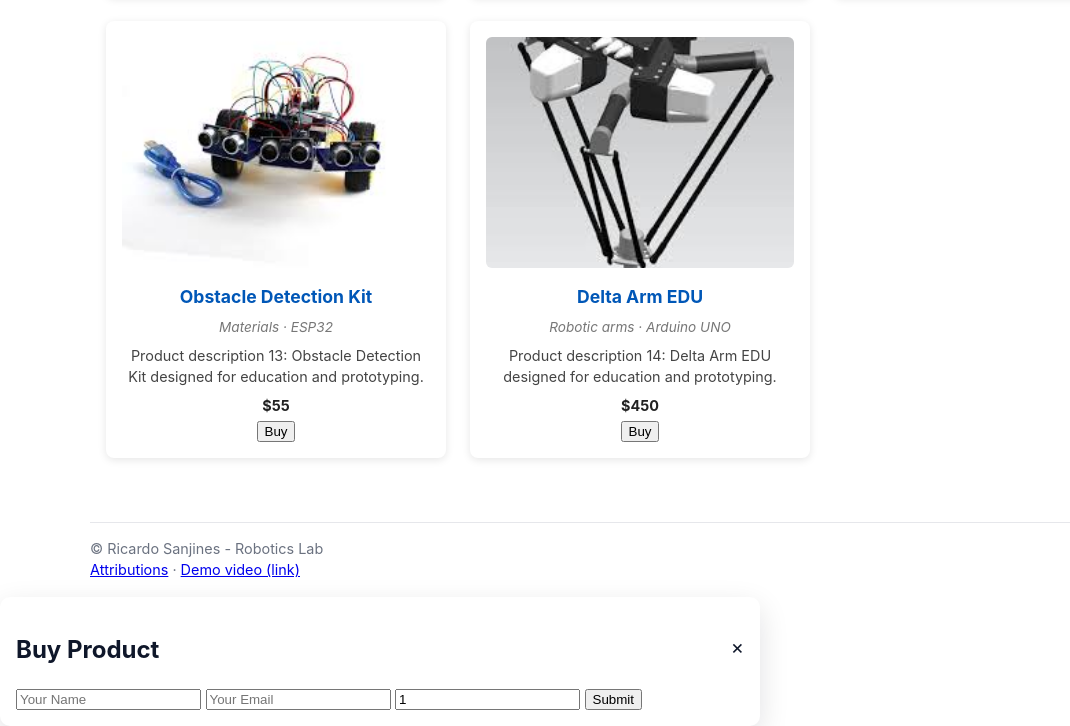
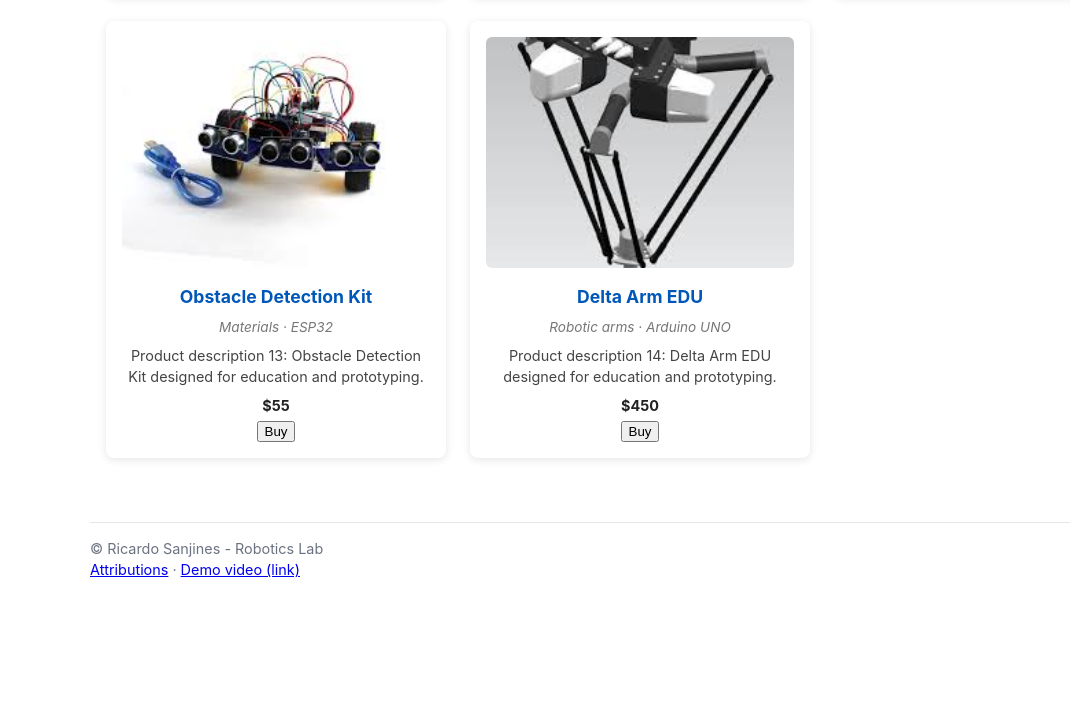
Before and after one commit to SanjCorp/Sanj3D-Store, a website: page frontend/catalogo.html in a window 1280 px wide. Shown: the part 2132-2858 px from the top of the page, without its empty margins (0-1070 px from the left). After the commit the page ends 2729 px from the top, so only its background shows below. Drawn offline with Linux system fonts and the light colour scheme.

```diff
--- a/frontend/catalog.css
+++ b/frontend/catalog.css
@@ -1,14 +1,14 @@
 #buy-modal {
-  position: fixed;
-  top: 0;
-  left: 0;
-  width: 100%;
-  height: 100%;
-  background-color: rgba(0,0,0,0.8);
-  display: flex;
-  justify-content: center;
-  align-items: center;
-  z-index: 1000;
+  position: fixed;      /* Fija el modal sobre toda la ventana */
+  top: 0;               /* Arranca desde arriba */
+  left: 0;              /* Arranca desde la izquierda */
+  width: 100%;           /* Ocupa todo el ancho de la ventana */
+  height: 100%;          /* Ocupa toda la altura de la ventana */
+  background-color: rgba(0,0,0,0.8); /* Fondo semi-transparente */
+  display: flex;         /* Usamos flex para centrar contenido */
+  justify-content: center; /* Centrado horizontal */
+  align-items: center;     /* Centrado vertical */
+  z-index: 1000;          /* Siempre arriba de todo */
 }
 
 #modal-content {
--- a/frontend/catalogo.html
+++ b/frontend/catalogo.html
@@ -218,8 +218,6 @@
   </section>
 </main>
 
-<!-- Accessible modal -->
-<!-- Fullscreen modal -->
 <div id="buy-modal" aria-hidden="true" style="display:none;">
   <div id="modal-content">
     <button id="modal-close" aria-label="Close modal">X</button>
@@ -236,6 +234,7 @@
     </form>
   </div>
 </div>
+
 
 
 
@@ -268,19 +267,5 @@
   applyFilter(); // Ejecutar al cargar
 });
 </script>
-<div id="buy-modal" class="modal">
-  <div class="modal-content">
-    <span id="modal-close" class="close">&times;</span>
-    <h2>Buy Product</h2>
-    <form id="buy-form">
-      <input type="text" id="buyer-name" name="nombre" placeholder="Your Name" required>
-      <input type="email" id="buyer-email" name="email" placeholder="Your Email" required>
-      <input type="number" id="quantity" name="cantidad" placeholder="Quantity" min="1" value="1" required>
-      <input type="hidden" id="product-name" name="producto">
-      <button type="submit">Submit</button>
-    </form>
-  </div>
-</div>
-
 </body>
 </html>
--- a/frontend/scripts/catalogo.js
+++ b/frontend/scripts/catalogo.js
@@ -8,11 +8,12 @@
 document.querySelectorAll(".buy-btn").forEach(btn => {
   btn.addEventListener("click", () => {
     const productName = btn.dataset.product;
-    productNameInput.value = productName; // llena el hidden input
+    document.getElementById("product-name").value = productName;
     document.getElementById("modal-title").textContent = `Buy ${productName}`;
-    modal.style.display = "flex"; // se muestra en fullscreen
+    document.getElementById("buy-modal").style.display = "flex"; // EMERGE
   });
 });
+
 
 // Cerrar modal
 closeModal.addEventListener("click", () => modal.style.display = "none");
```
